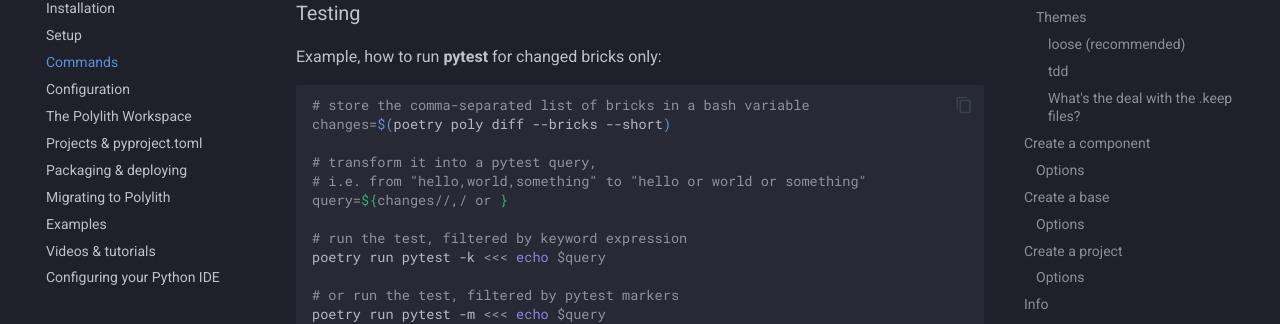
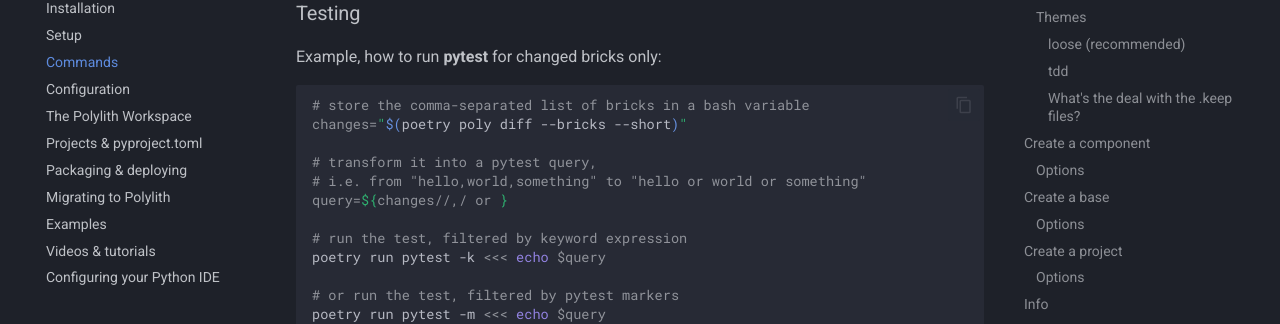
Before and after one commit to DavidVujic/python-polylith-docs, an MkDocs documentation site: the page built from docs/commands.md, in a window 1280 px wide and 900 px high, scrolled down 2913 px. Shown: the part 145-469 px from the top of the window. Built offline with MkDocs 1.6.1 and Material for MkDocs 9.7.7, drawn with Linux system fonts in a browser that asks for light colours; comment, search, counter and statistics services are not loaded.

````diff
--- a/docs/commands.md
+++ b/docs/commands.md
@@ -97,7 +97,7 @@ It is also useful when running tests for changed bricks only.
 Example, how to run __pytest__ for changed bricks only:
 ``` shell
 # store the comma-separated list of bricks in a bash variable
-changes=$(poetry poly diff --bricks --short)
+changes="$(poetry poly diff --bricks --short)"
 
 # transform it into a pytest query,
 # i.e. from "hello,world,something" to "hello or world or something"
````
